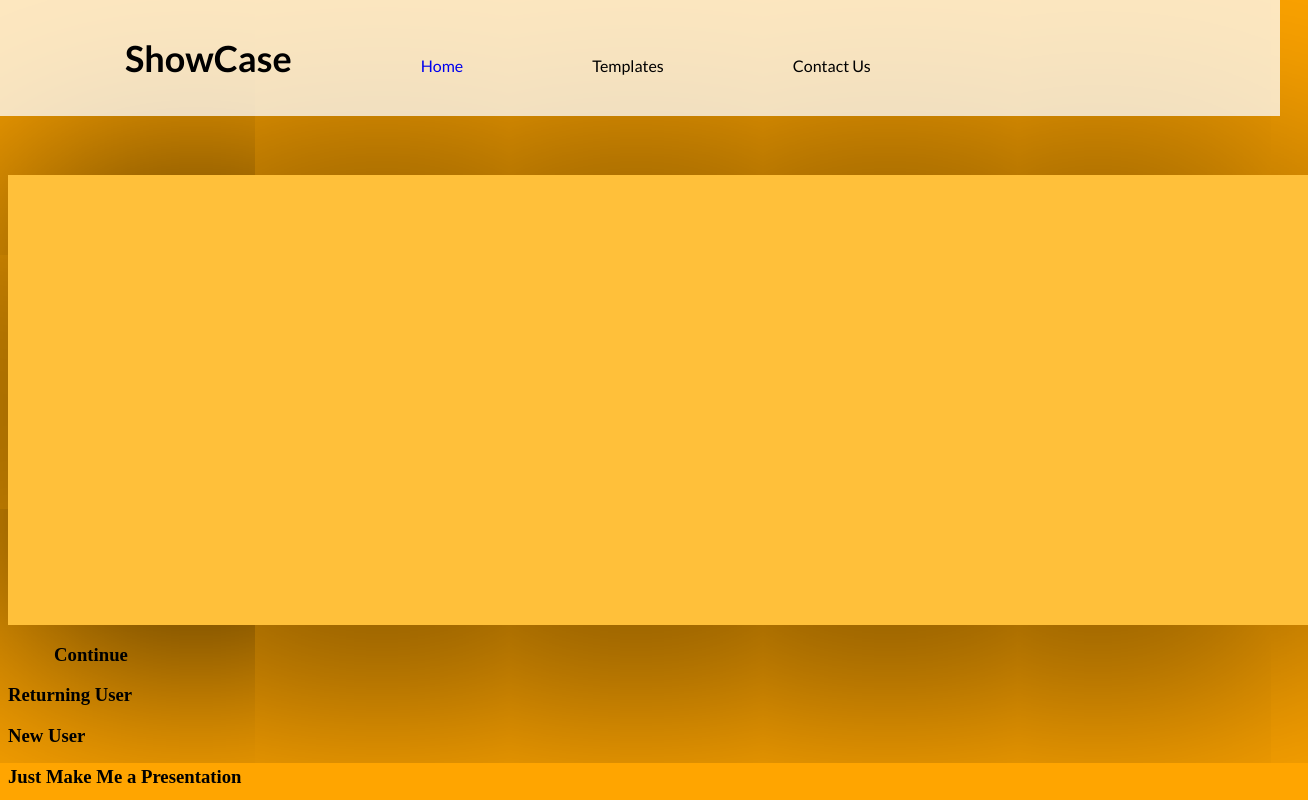
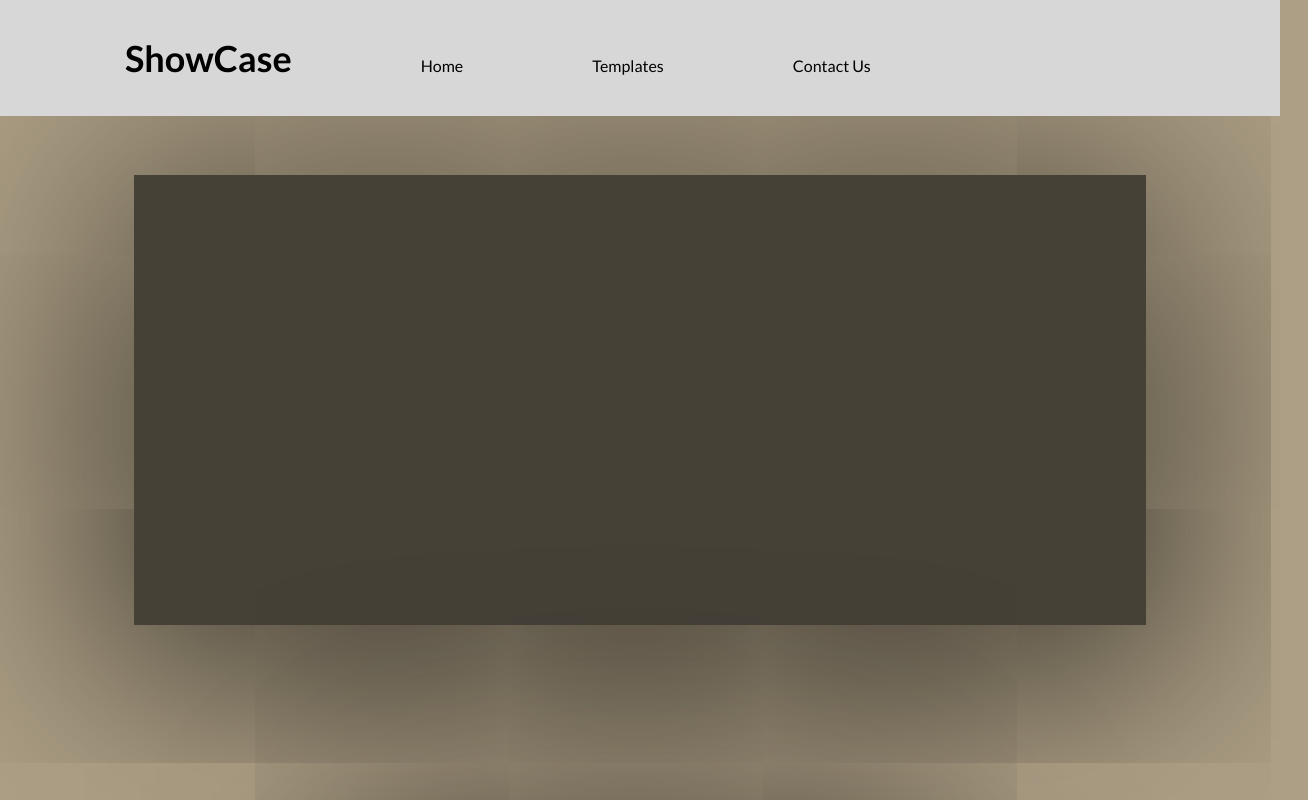
Before and after one commit to clutchRoy/treeBranc, a plain HTML site: page index.html in a window 1280 px wide. Shown: the top 800 px of the page, 1308 px wide, since content can reach past the window. Drawn offline with nearby package versions, Linux system fonts and the light colour scheme.

Commit message:
Styles updated

```diff
--- a/mainStyle.css
+++ b/mainStyle.css
@@ -1,6 +1,6 @@
 body {
 	/*background: lightgreen;*/
-	background: orange;
+	background: rgb(173, 159, 133);
 }
 #siteLogo {
 	font-size: 2.25em;
@@ -8,8 +8,9 @@ body {
 	color: -webkit-linear-gradient(black, yellow);
 	color: linear-gradient(black, yellow);
 }
-a {
+a.nonLogo-Navbar_Content {
 	text-decoration: none;
+	color: black;
 }
 .navBar_Content {
 	font-family: Lato;
@@ -29,19 +30,19 @@ a {
 .navBar {
 	position: fixed;
 	top: 0;
-	background: RGBA(255,255,255,0.75);
+	background: rgba(215,215,215,1.0);
 	width: 100%;
 	left: 0;
 }
 #contentSlider {
 	height: 450px;
-	width: 1300px;
+	width: 80%;
 	margin-top: 175px;
 	margin-right: auto;
 	margin-left: auto;
-	background: RGBA(255,207,89,0.65);
+	background: rgba(16, 16, 14, 0.65);
 	/*border: 2px solid green;*/
-	box-shadow: 0px 10px 300px 0px black;
+	box-shadow: 0px 30px 300px 0px black;
 	overflow: hidden;
 }
 .content {
@@ -63,7 +64,7 @@ a {
 }
 #5 {
 	background: ;
-}
+}s
 /*.navBar_ContentMock {
 	font-family: Lato;
 	display: inline-block;
@@ -103,3 +104,132 @@ a {
 }
 The commented code above refers to the building of a navigation bar that scrolls down with the page; it would do so using the jQuery slideToggle() method
 */
+/*#arrow {
+	font-family: Arrow Font;
+	color: white;
+	font-weight: 200;
+}
+/*The commented code in this block starting at line 106 marks a font I was considering for the '>>>' part of the Continue button...sort of to make
+the arrow look cooler. It seems, though, as if the Advent Pro font is doing just fine with its sleek 200 font-weight.
+*/
+@font-face {
+	src: url('Ziggy.ttf');
+	font-family: Arrow Font;
+}
+#userPrompt {
+	text-align: center;
+	margin: auto;
+	font-family: Advent Pro;
+	color: white;
+	font-weight: 200;
+	font-size: 3em;
+	cursor: default;
+	width: 255px;
+	padding: 10px;
+	transition-property: color, background-color, border;
+	transition-duration: 0.5s;
+	-webkit-transition-property: color, background-color, border;
+	-webkit-transition-duration: 0.5s;
+	-moz-transition-property: color, background-color, border;
+	-moz-transition-duration: 0.5s;
+	-o-transition-property: color, background-color, border;
+	-o-transition-duration: 0.5s;
+	margin-top: 0px;
+}
+#userPrompt:hover {
+	/*color: black;*/
+	color: rgba(255,255,255,0.65);
+	/*background-color: rgba(255,207,89,0.65);*/
+}
+/*#promptOverlay {
+	height: 75px;
+	margin-top: -152px;
+	width: 100%;
+	background: rgba(255,207,89,0.65);
+	opacity: 0;
+	transition-property: margin-top, opacity;
+	transition-duration: 0.5s;
+	-webkit-transition-property: margin-top, opacity;
+	-webkit-transition-duration: 0.5s;
+	-moz-transition-property: margin-top, opacity;
+	-moz-transition-duration: 0.5s;
+	-o-transition-property: margin-top, opacity;
+	-o-transition-duration: 0.5s;
+}
+#userPrompt:hover > #promptOverlay {
+	opacity: 1.0;
+	margin-top: -77px;
+}
+Not using prompt overlay...
+*/
+#Continue {
+	opacity: 0;
+}
+#optionsBar {
+	box-shadow: 0px 0px 300px 0px black;
+	width: 45%;
+	margin-right: auto;
+	margin-left: auto;
+	height: 500px;
+	background: rgba(16,16,14,0.65);
+	margin-top: 150px;
+	cursor: default;
+}
+#copy {
+	font-family: Lato;
+	color: rgba(0,0,0,0.65);
+	margin-top: 255px;
+}
+#returner {
+	height: 350px;
+	width: 50%;
+	/*background-color: blue; /*Testing*/
+	padding-top: 5px;
+}
+#newUser {
+	height: 350px;
+	width: 50%;
+	margin-top: -355px;
+	/*background-color: red; /*Testing*/
+	margin-left: 50%;
+	padding-top: 5px;
+}
+#quick {
+	height: 150px;
+	opacity: 0;
+	padding-top: 5px;
+	width: 100%;
+	background: rgb(215,215,215);
+	margin-top: -20px;
+	padding-bottom: 15px;
+/*	-webkit-transition-property: opacity;
+	-webkit-transition-delay: 0.5s;
+	-webkit-transition-duration: 0.5s;Testing*/
+}
+#imagine{
+	/*background: orange;/*Testing*/
+	height: 0px;
+	width: 50%;
+	margin-top: -355px;
+	border-right: 2px dashed white;
+/*	-webkit-transition: height 0.5s;Testing*/
+}
+/*#optionsBar:hover > #imagine{
+	height: 350px;
+}
+#optionsBar:hover > #quick {
+	opacity: 1.0;
+}Testing Code*/
+.options {
+	font-family: Lato;
+}
+.optionsVertical {
+	color: white;
+}
+.heading {
+	text-align: center;
+	opacity: 0;
+}
+.optionsHorizontal > .heading {
+	margin-top: 35px;
+}
```
